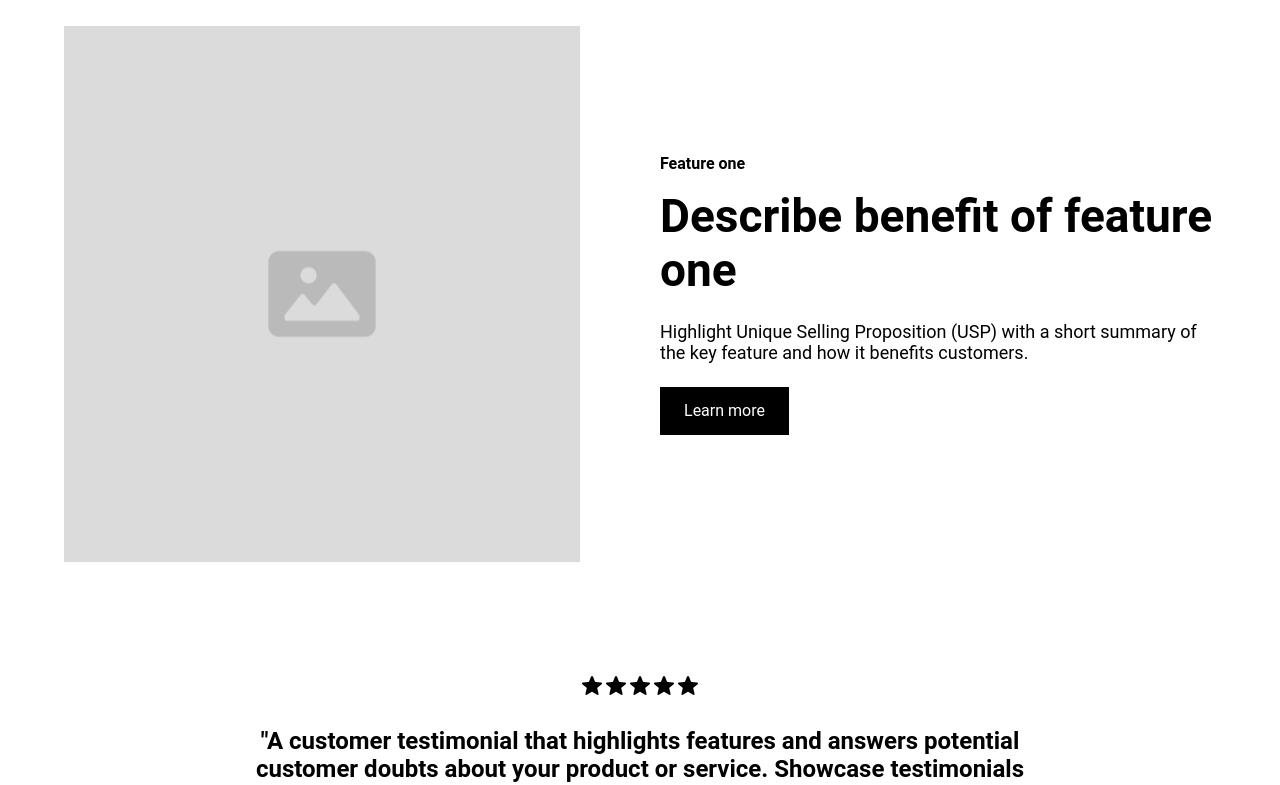
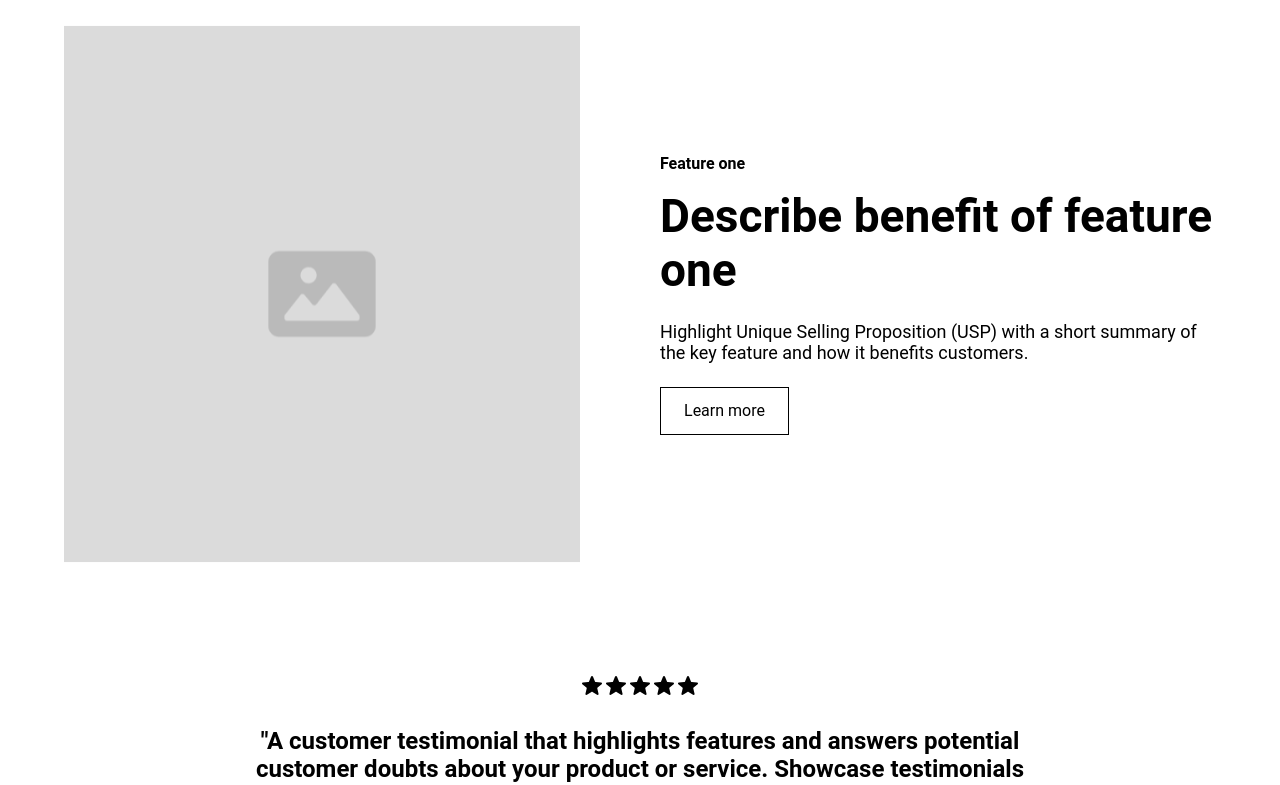
Before and after one commit to bcesarr/relume-figma-home-page, a React (Create React App) app: page / in a window 1280 px wide. Shown: the part 2000-2785 px from the top of the page. Built offline with nearby package versions, Linux system fonts and the light colour scheme.

Commit message:
add: novo componente: botão adicionado

```diff
--- /dev/null
+++ b/src/components/button/index.jsx
@@ -0,0 +1,7 @@
+import "./style.css";
+
+export default function ButtonComponent({buttonName , switchButton}) {
+    return (
+        <button className={`button-${switchButton}`} type="button">{buttonName}</button>
+    )
+}
--- /dev/null
+++ b/src/components/button/style.css
@@ -0,0 +1,27 @@
+* {
+    margin: 0;
+    padding: 0;
+    text-decoration: none;
+    border: none;
+    box-sizing: border-box;
+    font-family: "Roboto", sans-serif;
+}
+
+button {
+    width: 129px;
+    height: 48px;
+    background-color: white;
+    border: 1px solid black;
+    font-size: 16px;
+    color: black;
+}
+
+/* Mudando o Estilo do Botão */
+
+.button-switch {
+    width: 132px;
+    height: 40px;
+    background-color: black;
+    font-size: 16px;
+    color: white;
+}
--- a/src/components/header/index.jsx
+++ b/src/components/header/index.jsx
@@ -1,4 +1,5 @@
 import "./style.css";
+import ButtonHeader from "../button";
 // Importamos o logo chamando de "Logo" e buscamos o caminho da pasta assim.
 import Logo from "../../assets/images/company-logo.svg";
 import { ChevronDown } from "lucide-react";  // Icone de seta para baixo do menu do Header.
@@ -17,7 +18,10 @@ export default function Header() {
                 </ul>
             </nav>
 
-            <button type='button'>Try it for free</button>
+            <ButtonHeader switchButton="switch"
+                buttonName="Try it for free"
+            />
+
         </header>
     )
 }
--- a/src/components/header/style.css
+++ b/src/components/header/style.css
@@ -37,11 +37,3 @@ nav>ul>a {
     font-size: 16px;
     color: black;
 }
-
-button {
-    width: 132px;
-    height: 40px;
-    background-color: black;
-    font-size: 16px;
-    color: white;
-}
--- a/src/components/product-service/index.jsx
+++ b/src/components/product-service/index.jsx
@@ -1,4 +1,5 @@
 import "./style.css";
+import ButtonPS from "../button";
 import ImageCube from "../../assets/images/icons/icon-cube.svg"
 import IconDividerSummary from "../../assets/images/icons/icon-divider.svg";
 
@@ -11,7 +12,10 @@ export default function ProductService({subtitle, title, button}) {
 
                 <h2>{title}</h2>
 
-                <button type="button">{button}</button>
+                <ButtonPS
+                    buttonName="Learn more"
+                />
+
             </div>
 
             <div className="summary-card-container">
--- a/src/components/section/index.jsx
+++ b/src/components/section/index.jsx
@@ -1,4 +1,5 @@
 import "./style.css";
+import ButtonSection from "../button";
 import Image from "../../assets/images/placeholder-image.svg";
 
 export default function Section({ subtitle, title, paragraph, aligment }) {
@@ -13,7 +14,9 @@ export default function Section({ subtitle, title, paragraph, aligment }) {
 
                 <p>{paragraph}</p>
 
-                <button>Learn more</button>
+                <ButtonSection
+                    buttonName="Learn more"
+                />
 
             </div>
 
```
